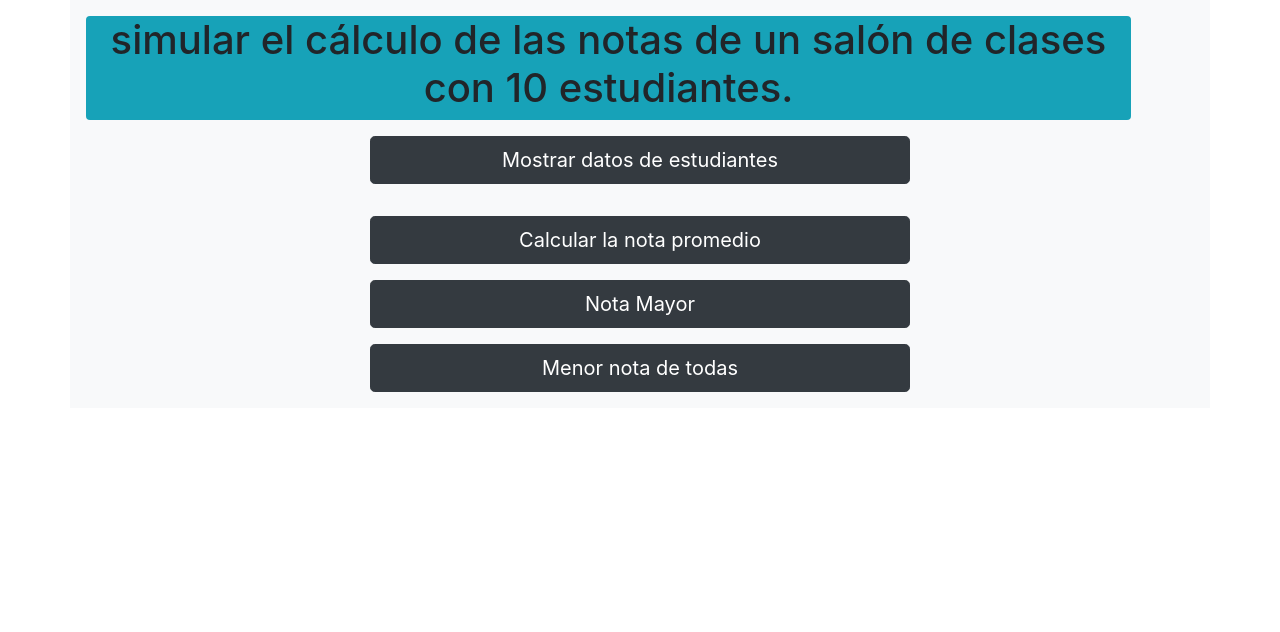
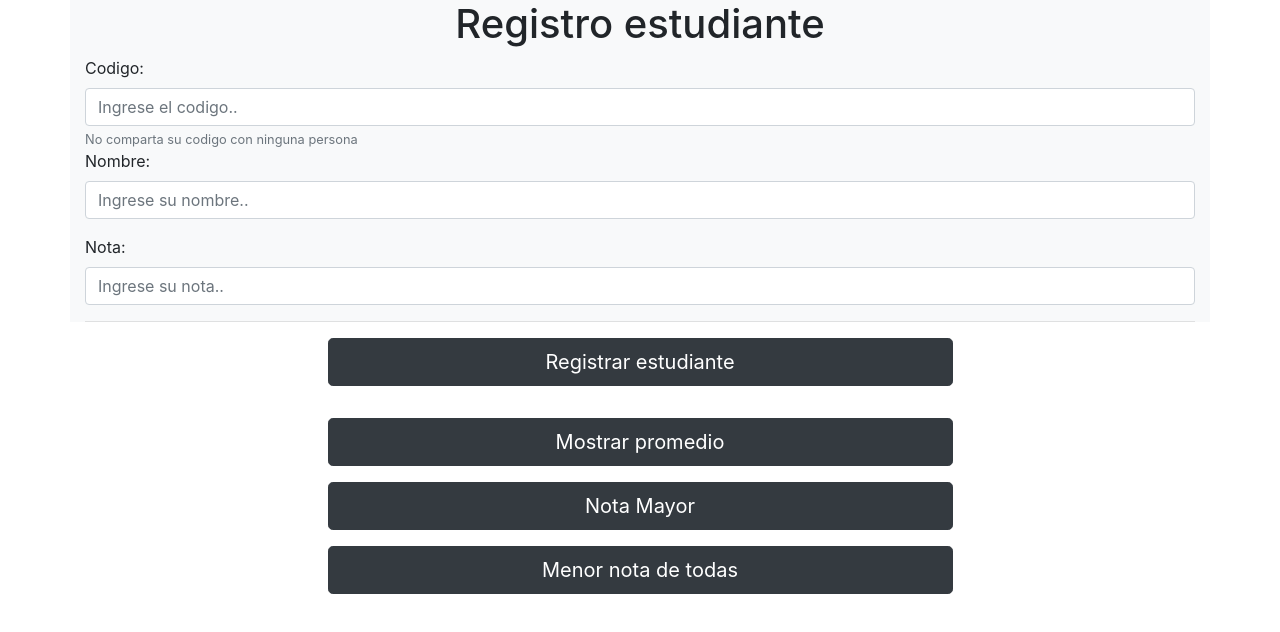
Before and after one commit to z97p-d3/elDOM_y_El_Bom-PRoyecto, a plain HTML site: page index.html in a window 1280 px wide. Drawn offline with Linux system fonts and the light colour scheme.

Commit message:
cajas de texto
Ingresar datos

```diff
--- a/index.html
+++ b/index.html
@@ -9,15 +9,30 @@
 
 <body>
 <div class="container bg-light">
-  <div class="row">
-    <div class="bg-info m-3 col-xl-11 rounded">
-      <h1 class="text-center">simular el cálculo de las notas de un salón de clases con 10 estudiantes.</h1>
-    </div>
+
+
+      <h1 class="text-center">Registro estudiante</h1>
+
+  <div class="form-group">
+    <label for="">Codigo:</label>
+    <input type="email" class="form-control" id="codigo" aria-describedby="emailHelp" placeholder="Ingrese el codigo..">
+    <small id="emailHelp" class="form-text text-muted">No comparta su codigo con ninguna persona</small>
+	  <div class="form-group">
+	      <label for="">Nombre:</label>
+    <input type="email" class="form-control" id="nombre" aria-describedby="emailHelp" placeholder="Ingrese su nombre..">
+		  </div>
+	  <div class="form-group">
+	      <label for="">Nota:</label>
+    <input type="email" class="form-control" id="nota" aria-describedby="emailHelp" placeholder="Ingrese su nota..">
+	  </div>
+  </div>
+	  <hr>
+
   </div>
   <div class="row">
     <div  class="col-12 col-xl-6 text-center offset-xl-3">
       <p>
-        <input type="button" class="btn btn-dark btn-lg btn-block" value="Mostrar datos de estudiantes" id="mostrar-datos">
+        <input type="button" class="btn btn-dark btn-lg btn-block" value="Registrar estudiante" id="mostrar-datos">
 
 		  	<div class="row">
 
@@ -52,7 +67,7 @@
 	</div>
       </p>
       <p>
-        <input type="button" class="btn btn-dark btn-lg btn-block" value="Calcular la nota promedio" id="nota-prom">
+        <input type="button" class="btn btn-dark btn-lg btn-block" value="Mostrar promedio" id="nota-prom">
 		<p><span id="informacion"></span></p>
       </p>
       <p>
```
